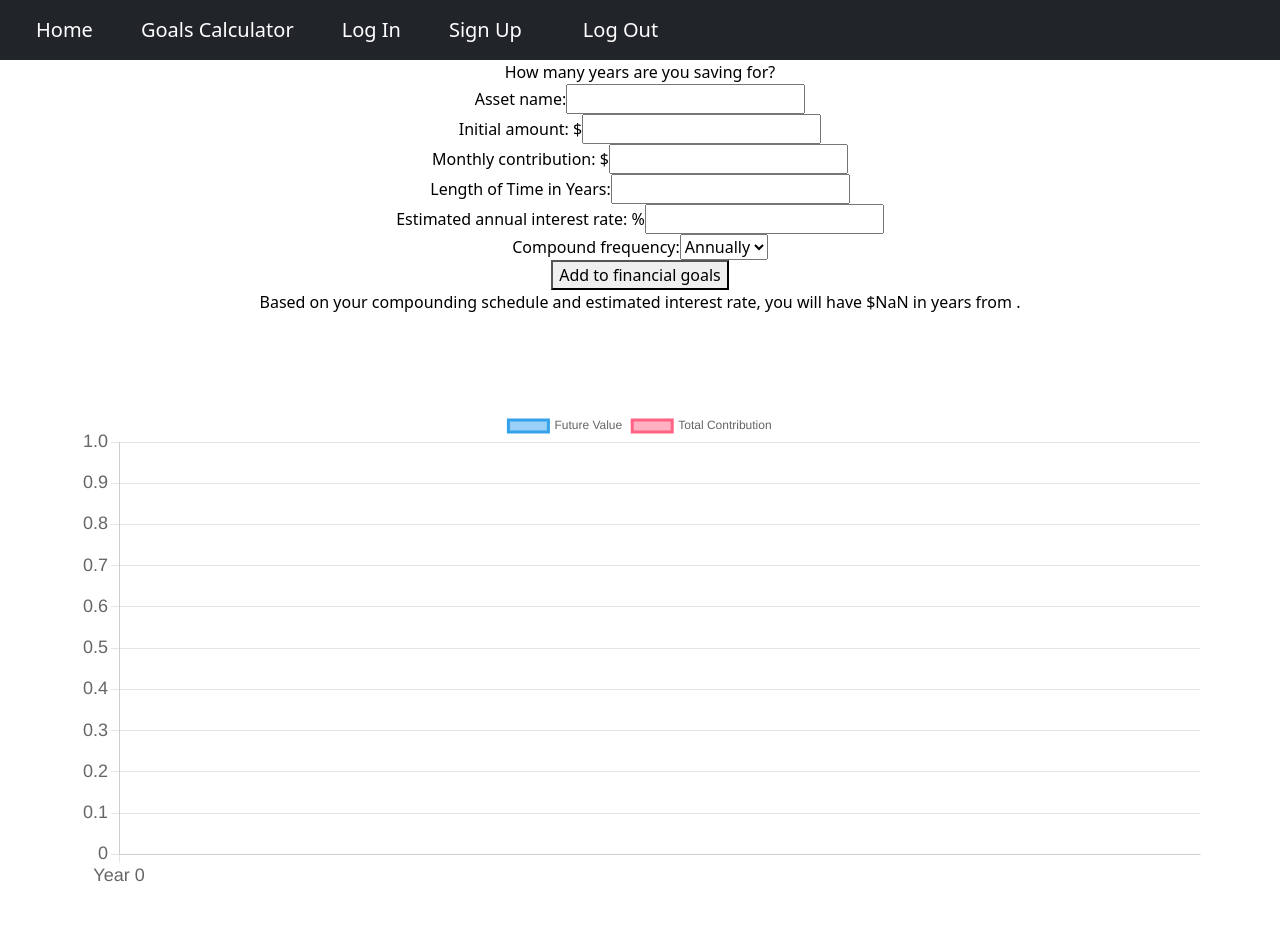
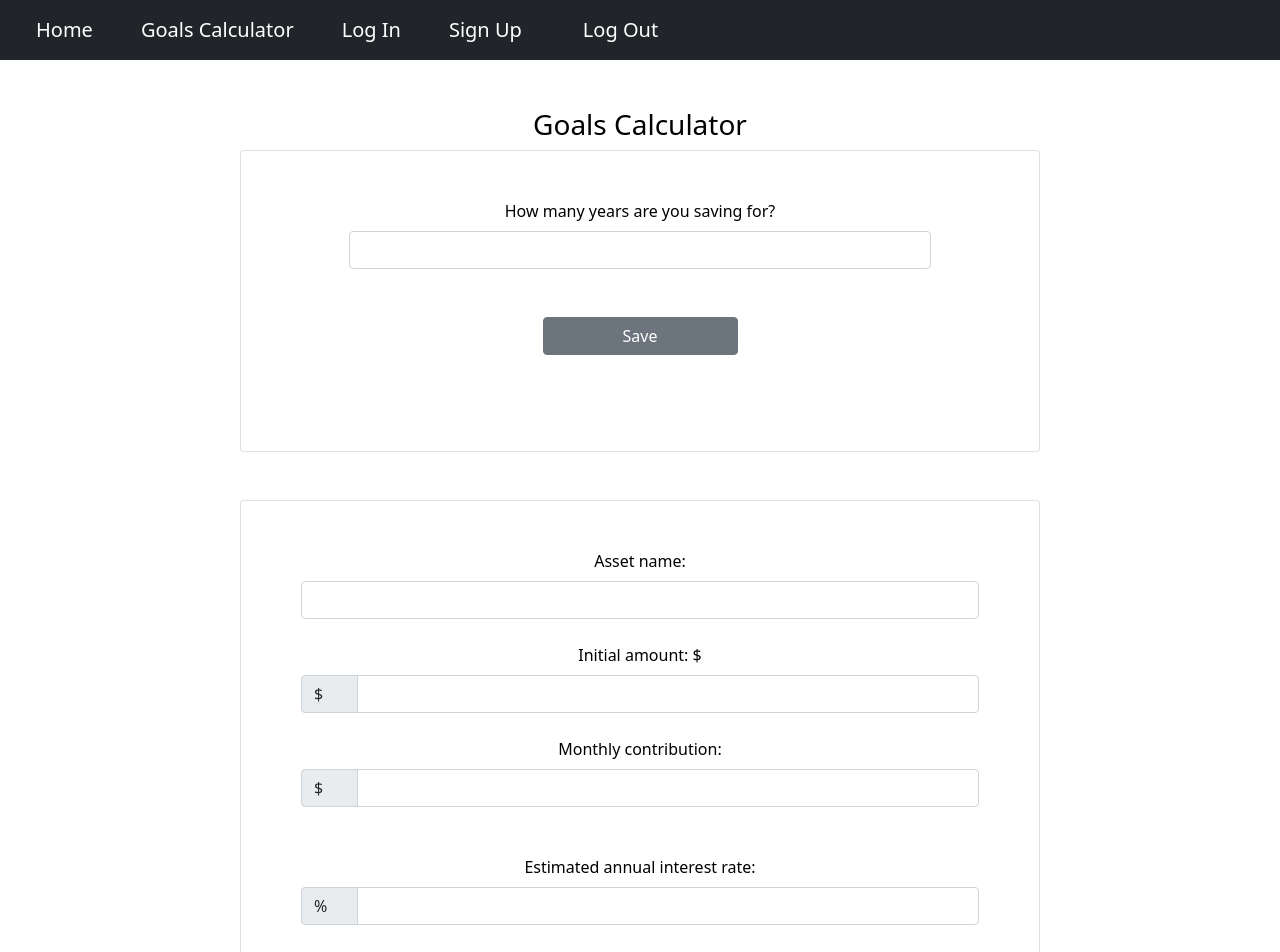
Before and after one commit to nadiah-m/wealth-tracker, a React (Create React App) app in the folder client/: page /AssetProjection in a window 1280 px wide. Shown: the top 952 px of the page. Built offline with nearby package versions, Linux system fonts and the light colour scheme.

Commit message:
asset projection

```diff
--- a/client/src/App.js
+++ b/client/src/App.js
@@ -16,6 +16,7 @@ import { NewLiabilityForm } from "./Pages/NewLiabilityForm";
 import { EditLiabilityForm } from "./Pages/EditLiabilityForm";
 import { UpdateLiabilityAmt } from "./Pages/UpdateLiabilityAmt";
 import { LiabilityDetails } from "./Pages/LiabilityDetails";
+
 
 export const UserContext = createContext();
 
@@ -144,6 +145,7 @@ function App() {
               element={<LiabilityDetails />}
             />
           </Routes>
+
         </main>
       </div>
     </UserContext.Provider>
--- a/client/src/Components/AssetProjectionForm.jsx
+++ b/client/src/Components/AssetProjectionForm.jsx
@@ -1,45 +1,75 @@
-function AssetForm(props) {
+
+
+
+export const AssetProjectionForm = (props) => {
   return (
     <>
       <form onSubmit={props.handleSubmit}>
+        <div className="px-5 mt-5 align-self-center">
           <fieldset>
-          <label>Asset name: </label>
+            <label htmlFor="assetName" className="form-label">
+              Asset name:{" "}
+            </label>
             <input
               type="text"
+              className="form-control"
               value={props.assetName}
               onChange={(e) => props.setAssetName(e.target.value)}
             />
             <br />
-          <label>Initial amount: $</label>
+            <label htmlFor="initialAmt" className="form-label">
+              Initial amount: $
+            </label>
+            <div className="input-group">
+              <div className="input-group-text col-1">$</div>
+
               <input
                 type="number"
+                className="form-control"
                 value={props.initialAmt}
                 onChange={(e) => props.setInitialAmt(e.target.value)}
               />
+            </div>
             <br />
-          <label>Monthly contribution: $</label>
+            <label htmlFor="contrAmt" className="form-label">
+              Monthly contribution:
+            </label>
+            <div className="input-group">
+              <div className="input-group-text col-1">$</div>
+
               <input
                 type="number"
+                className="form-control"
                 value={props.contrAmt}
                 onChange={(e) => props.setContrAmt(e.target.value)}
               />
+            </div>
             <br />
-          <label>Length of Time in Years: </label>
+            {/* <label>Length of Time in Years: </label>
           <input
             type="number"
             value={props.years}
             onChange={(e) => props.setYears(e.target.value)}
-          />
+          /> */}
             <br />
-          <label>Estimated annual interest rate: %</label>
+            <label htmlFor="intRate" className="form-label">
+              Estimated annual interest rate:
+            </label>
+            <div className="input-group">
+              <div className="input-group-text col-1">%</div>
               <input
                 type="number"
+                className="form-control"
                 value={props.intRate}
                 onChange={(e) => props.setIntRate(e.target.value)}
               />
+            </div>
             <br />
-          <label>Compound frequency: </label>
+            <label htmlFor="frequency" className="form-label">
+              Compound frequency:{" "}
+            </label>
             <select
+              className="form-select"
               value={props.frequency}
               onChange={(e) => props.setFrequency(e.target.value)}
             >
@@ -47,11 +77,14 @@ function AssetForm(props) {
               <option value="12">Monthly</option>
             </select>
             <br />
-          <button>Add to financial goals</button>
+            <div className="d-grid col-6 mx-auto p-5">
+              <button type="submit" className="btn btn-secondary">
+                Calculate
+              </button>
+            </div>
           </fieldset>
+        </div>
       </form>
     </>
   );
 }
-
-export default AssetForm;
--- a/client/src/Components/SingleAssetProjection.jsx
+++ b/client/src/Components/SingleAssetProjection.jsx
@@ -1,12 +1,18 @@
 import React from "react";
-import { useState } from "react";
+import { useState, useContext } from "react";
 import { Line } from "react-chartjs-2";
 import Chart from "chart.js/auto";
-import AssetForm from "./AssetProjectionForm";
+import { AssetProjectionForm } from "./AssetProjectionForm";
+import axios from "axios";
+import { UserContext } from "../App";
 
 //individual asset to add and calculate future projections
 
 function SingleAssetProjection(props) {
+  const [message, setMessage] = useState("");
+  const [displayResult, setDisplayResult] = useState("");
+  const [userContext, setUserContext] = useContext(UserContext);
+
   const [assetName, setAssetName] = useState("");
   const [frequency, setFrequency] = useState(1);
   const [initialAmt, setInitialAmt] = useState("");
@@ -96,9 +102,9 @@ function SingleAssetProjection(props) {
     },
   };
 
-  const handleSubmit = (e) => {
+  const handleSubmit = async (e) => {
     e.preventDefault();
-    const asset = {
+    const projectionAsset = {
       assetName,
       initialAmt,
       contrAmt,
@@ -106,39 +112,83 @@ function SingleAssetProjection(props) {
       frequency,
       years,
       futureValues,
+      user: userContext?.data?._id,
     };
-    props.addAssets(asset);
-    // console.log(asset);
+    setDisplayResult(`Based on your compounding schedule and estimated interest rate, you will
+    have ${finalFVNr} in ${years} years from ${assetName}.`);
+    await axios({
+      method: "post",
+      url: "/api/assetprojections/new",
+      headers: { authorization: "Bearer " + userContext.accessToken },
+      data: projectionAsset,
+    }).then((response) => {
+      if (response.data.status === "not ok") {
+        console.log(response.data.message);
+        setMessage("You are not logged in. Please login or sign up");
+      } else {
+        console.log(response.data.message);
+      }
+    });
+    props.addAssets(projectionAsset);
+    console.log(projectionAsset);
+  };
+
+  const handleSubmitYears = (e) => {
+    e.preventDefault();
+    console.log(years);
   };
 
   return (
     <>
+      <div className="container mt-5">
+        <h3>Goals Calculator</h3>
+        <div className="row d-flex card mx-auto" style={{ width: "50rem" }}>
+          <form onSubmit={handleSubmitYears}>
+            <div className="px-5 m-5 align-self-center">
+              <label htmlFor="years" className="form-label">
                 How many years are you saving for?
-<form>
-
+              </label>
+              <input
+                type="number"
+                id="years"
+                value={years}
+                onChange={(e) => setYears(e.target.value)}
+                className="form-control"
+              />
+              <div className="d-grid col-6 mx-auto p-5">
+                <button type="submit" className="btn btn-secondary">
+                  Save
+                </button>
+              </div>
+            </div>
           </form>
-
-      <AssetForm
+        </div>
+        <div
+          className="mt-5 row d-flex card mx-auto"
+          style={{ width: "50rem" }}
+        >
+          <AssetProjectionForm
             assetName={assetName}
             initialAmt={initialAmt}
             contrAmt={contrAmt}
             intRate={intRate}
             frequency={frequency}
-        years={years}
+            // years={years}
             handleSubmit={handleSubmit}
             setAssetName={setAssetName}
             setInitialAmt={setInitialAmt}
             setContrAmt={setContrAmt}
-        setYears={setYears}
+            // setYears={setYears}
             setIntRate={setIntRate}
             setFrequency={setFrequency}
           />
-
-      <p>
+        </div>
+      </div>
+      {/* <p>
         Based on your compounding schedule and estimated interest rate, you will
         have ${finalFVNr} in {years} years from {assetName}.
-      </p>
-
+      </p> */}
+      {displayResult}
       <Line data={data} options={options} />
     </>
   );
--- a/client/src/Pages/Home/Home.jsx
+++ b/client/src/Pages/Home/Home.jsx
@@ -12,7 +12,7 @@ import { HomeLiabilityTable } from "../../Components/HomeLiabilityTable";
 
 function Home() {
   const [userContext, setUserContext] = useContext(UserContext);
-  Chart.register(ChartDataLabels);
+  // Chart.register(ChartDataLabels);
   const [allAssets, setAllAssets] = useState([]);
   const [allLiabilities, setAllLiabilities] = useState([]);
   const navigate = useNavigate();
```
Also changed, not shown: 2 other files (tests, documents, lock files or other folders). Lines whose indentation alone changed are shown as unchanged.
